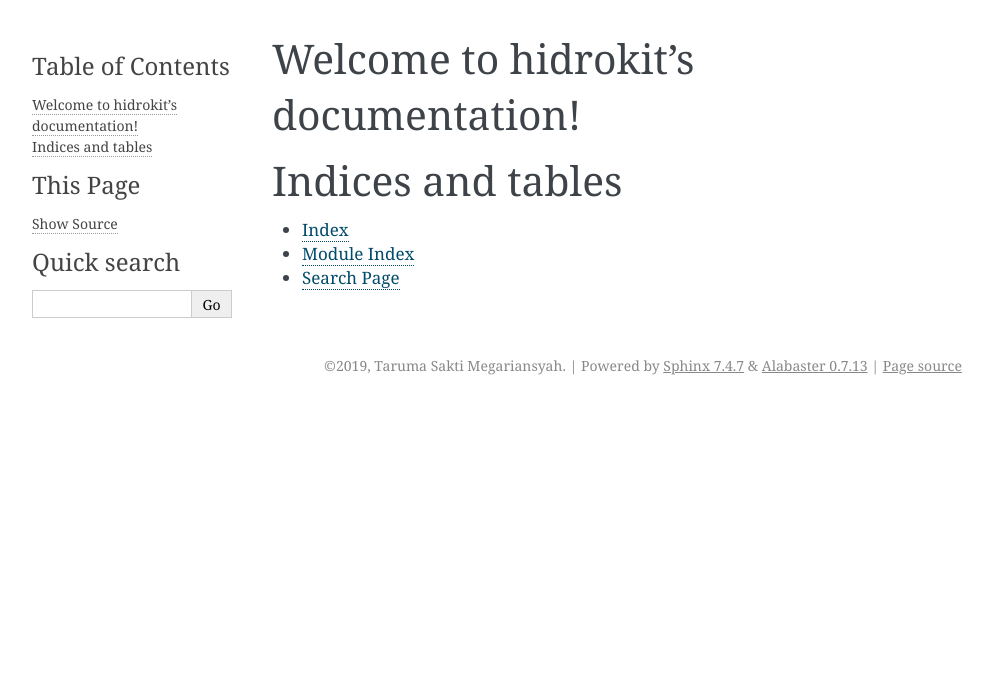
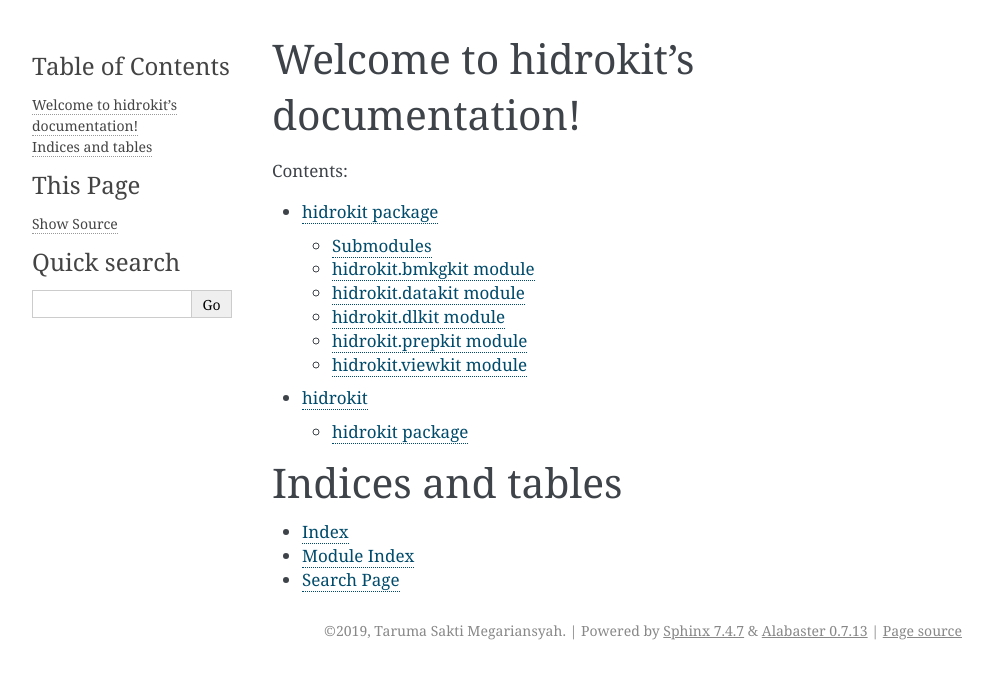
Before and after one commit to hidrokit/hidrokit, a Sphinx documentation site: the page built from docs/source/index.rst, in a window 1280 px wide. Shown: the top 679 px of the page, without its empty margins (148-1141 px from the left). Built offline with Sphinx 7.4.7, drawn with Linux system fonts in a browser that asks for light colours.

```diff
--- a/docs/source/conf.py
+++ b/docs/source/conf.py
@@ -51,3 +51,5 @@ html_theme = 'alabaster'
 # relative to this directory. They are copied after the builtin static files,
 # so a file named "default.css" will overwrite the builtin "default.css".
 html_static_path = ['_static']
+
+master_doc = 'index'
--- a/docs/source/index.rst
+++ b/docs/source/index.rst
@@ -10,6 +10,8 @@ Welcome to hidrokit's documentation!
    :maxdepth: 2
    :caption: Contents:
 
+   hidrokit
+   modules
 
 
 Indices and tables
```
